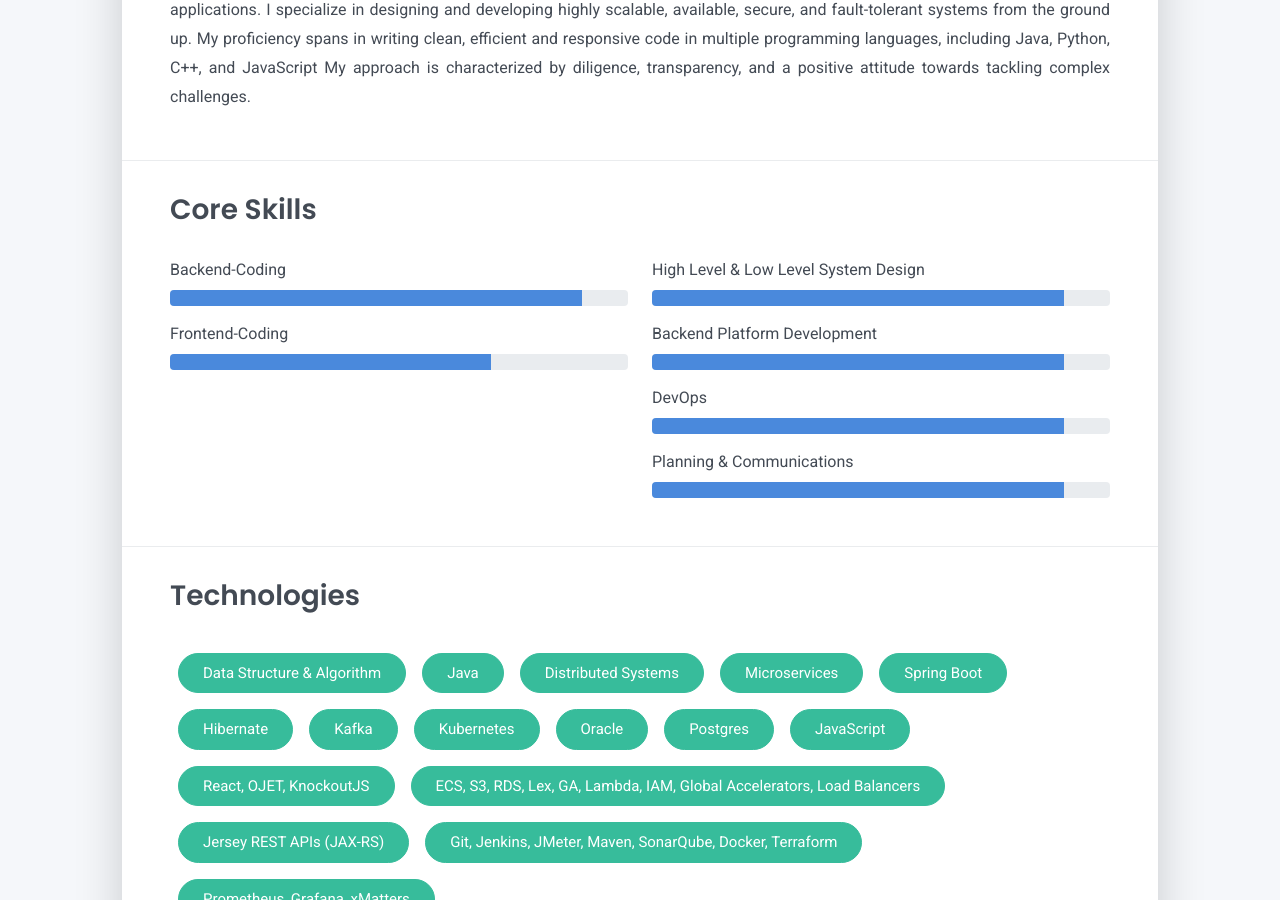
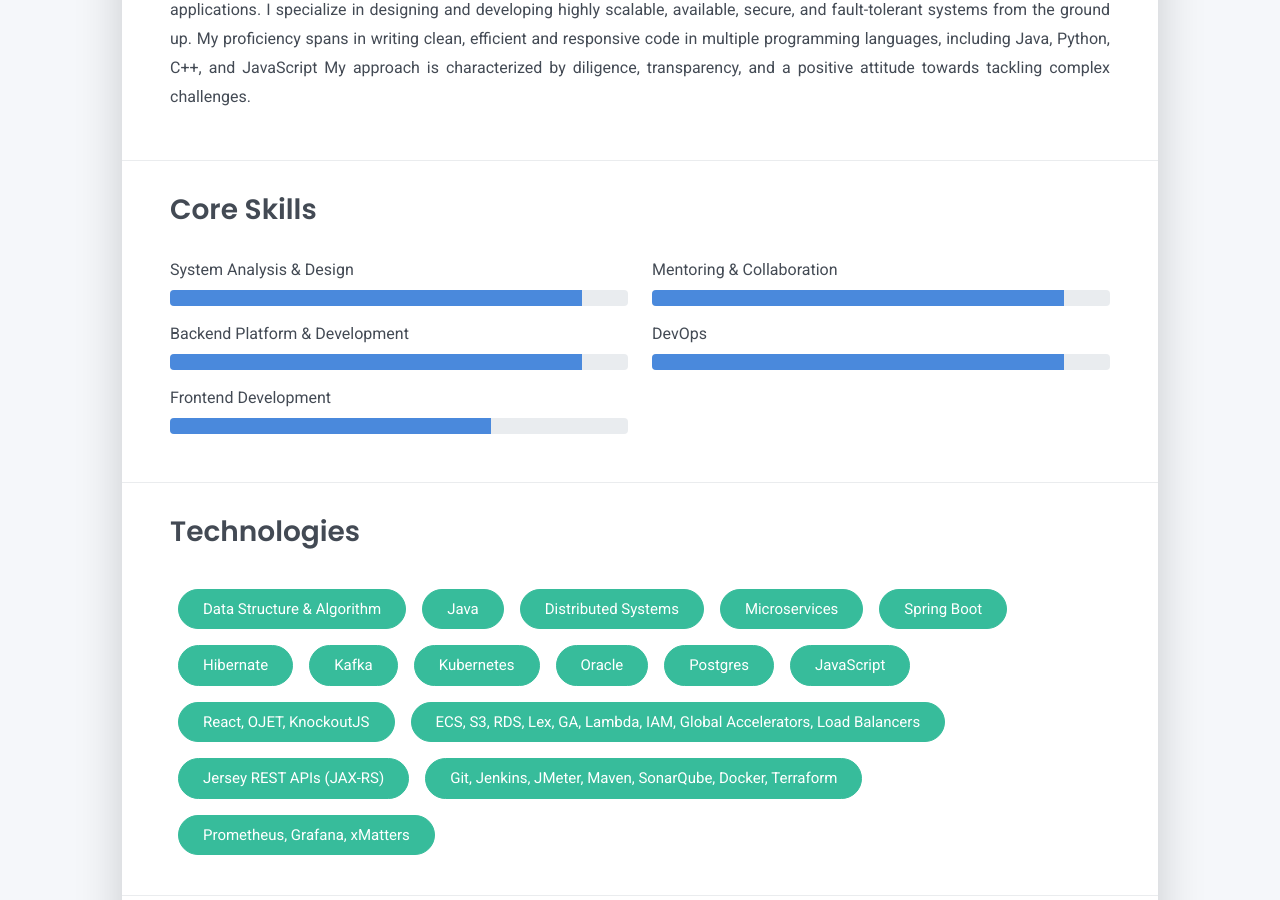
Before and after one commit to anandkshitiz/anandkshitiz.github.io, a Jekyll site: the page built from tabs/about.md, in a window 1280 px wide and 900 px high, scrolled down 490 px. Built offline with Jekyll 4.4.1, drawn with Linux system fonts in a browser that asks for light colours.

Commit message:
added new about details

```diff
--- a/tabs/about/content/skills-section.html
+++ b/tabs/about/content/skills-section.html
@@ -1,14 +1,21 @@
 <h2 class="h3 mb-3">Core Skills</h2>
 <div class="row">
   <div class="col-md-6">
-    <div class="mb-2"><span>Backend-Coding</span>
+    <div class="mb-2"><span>System Analysis & Design</span>
       <div class="progress my-1">
         <div class="progress-bar bg-primary" role="progressbar" data-aos="zoom-in-right" data-aos-delay="100"
           data-aos-anchor=".skills-section" style="width: 90%" aria-valuenow="90" aria-valuemin="0" aria-valuemax="100">
         </div>
       </div>
     </div>
-    <div class="mb-2"><span>Frontend-Coding</span>
+    <div class="mb-2"><span>Backend Platform & Development</span>
+      <div class="progress my-1">
+        <div class="progress-bar bg-primary" role="progressbar" data-aos="zoom-in-right" data-aos-delay="200"
+          data-aos-anchor=".skills-section" style="width: 90%" aria-valuenow="90" aria-valuemin="0" aria-valuemax="100">
+        </div>
+      </div>
+    </div>
+    <div class="mb-2"><span>Frontend Development</span>
       <div class="progress my-1">
         <div class="progress-bar bg-primary" role="progressbar" data-aos="zoom-in-right" data-aos-delay="300"
           data-aos-anchor=".skills-section" style="width: 70%" aria-valuenow="70" aria-valuemin="0" aria-valuemax="100">
@@ -17,16 +24,9 @@
     </div>
   </div>
   <div class="col-md-6">
-    <div class="mb-2"><span>High Level & Low Level System Design</span>
+    <div class="mb-2"><span>Mentoring & Collaboration</span>
       <div class="progress my-1">
         <div class="progress-bar bg-primary" role="progressbar" data-aos="zoom-in-right" data-aos-delay="400"
-          data-aos-anchor=".skills-section" style="width: 90%" aria-valuenow="90" aria-valuemin="0" aria-valuemax="100">
-        </div>
-      </div>
-    </div>
-    <div class="mb-2"><span>Backend Platform Development</span>
-      <div class="progress my-1">
-        <div class="progress-bar bg-primary" role="progressbar" data-aos="zoom-in-right" data-aos-delay="200"
           data-aos-anchor=".skills-section" style="width: 90%" aria-valuenow="90" aria-valuemin="0" aria-valuemax="100">
         </div>
       </div>
@@ -38,12 +38,5 @@
         </div>
       </div>
     </div>
-    <div class="mb-2"><span>Planning & Communications</span>
-      <div class="progress my-1">
-        <div class="progress-bar bg-primary" role="progressbar" data-aos="zoom-in-right" data-aos-delay="600"
-          data-aos-anchor=".skills-section" style="width: 90%" aria-valuenow="90" aria-valuemin="0" aria-valuemax="100">
-        </div>
-      </div>
-    </div>
   </div>
 </div>
```
